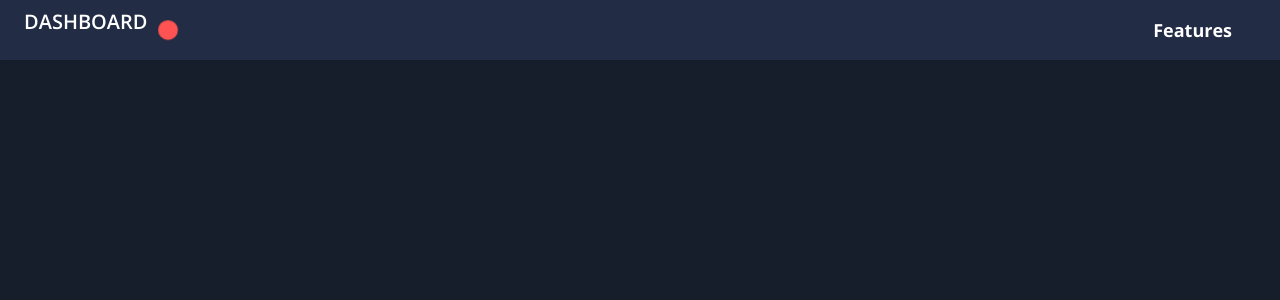
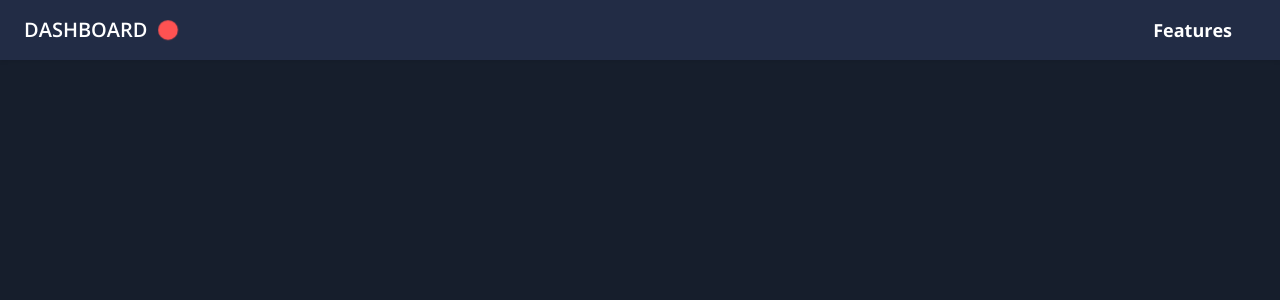
Before and after one commit to LeoGil/Coronavirus-Dashboard, a React (Create React App) app in the folder web/: page / in a window 1280 px wide. Shown: the top 300 px of the page. Built offline with nearby package versions, Linux system fonts and the light colour scheme.

Commit message:
correcoes no layout

```diff
--- a/web/src/components/CountryCard/styles.css
+++ b/web/src/components/CountryCard/styles.css
@@ -5,7 +5,7 @@
     padding: 20px;
     margin-bottom: 20px;
     transition: all 0.2s;
-    font-weight: 700;
+    font-weight: 800;
     font-size: 18px;
 }
 
--- a/web/src/components/GlobalCard/styles.css
+++ b/web/src/components/GlobalCard/styles.css
@@ -15,4 +15,5 @@
 
 .global-data-numbers {
     font-size: 55px;
+    font-weight: 800;
 }
--- a/web/src/components/Header/index.js
+++ b/web/src/components/Header/index.js
@@ -7,7 +7,7 @@ const Header = () => (
     <div id="main-header" class="d-flex flex-column flex-md-row align-items-center p-3 px-md-4 mb-3 shadow-sm">
         <h5 class="my-0 mr-md-auto font-weight-normal ">
             <div class="blobs-container">
-                <span>DASHBOARD</span>
+                <span className="mt-2">DASHBOARD</span>
                 <div class="blob red"></div>
             </div>
         </h5>
```
